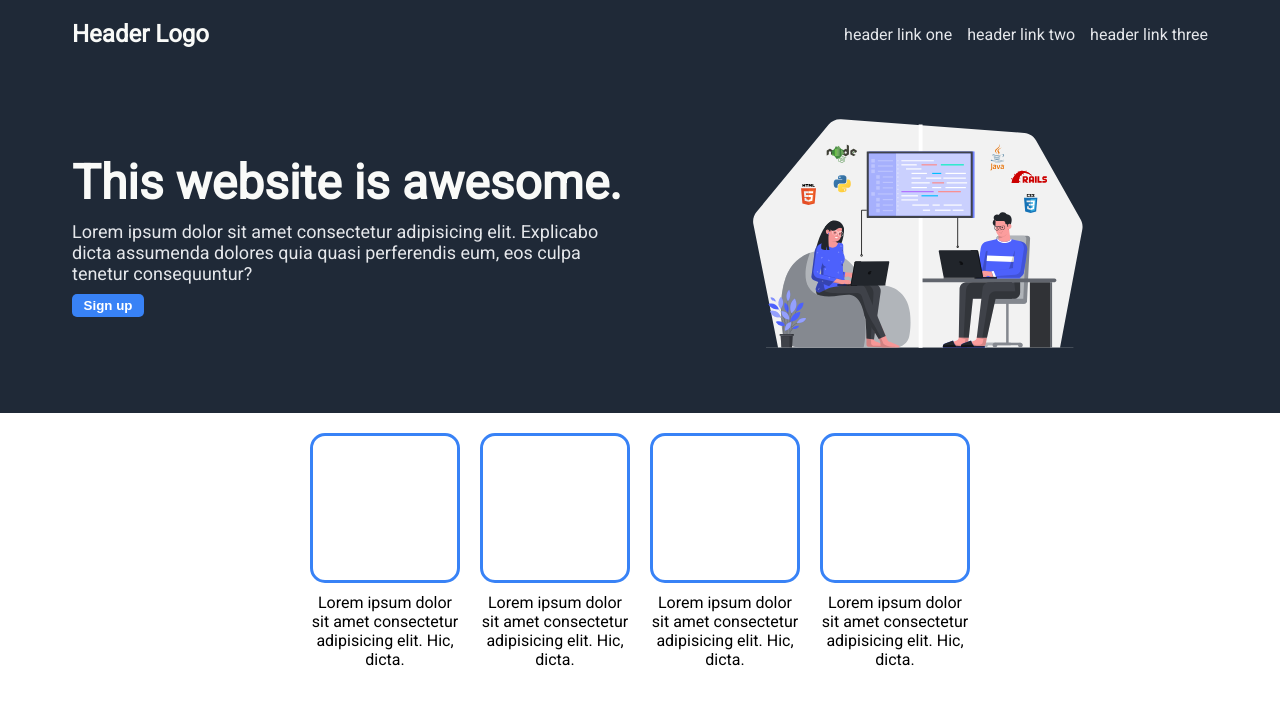
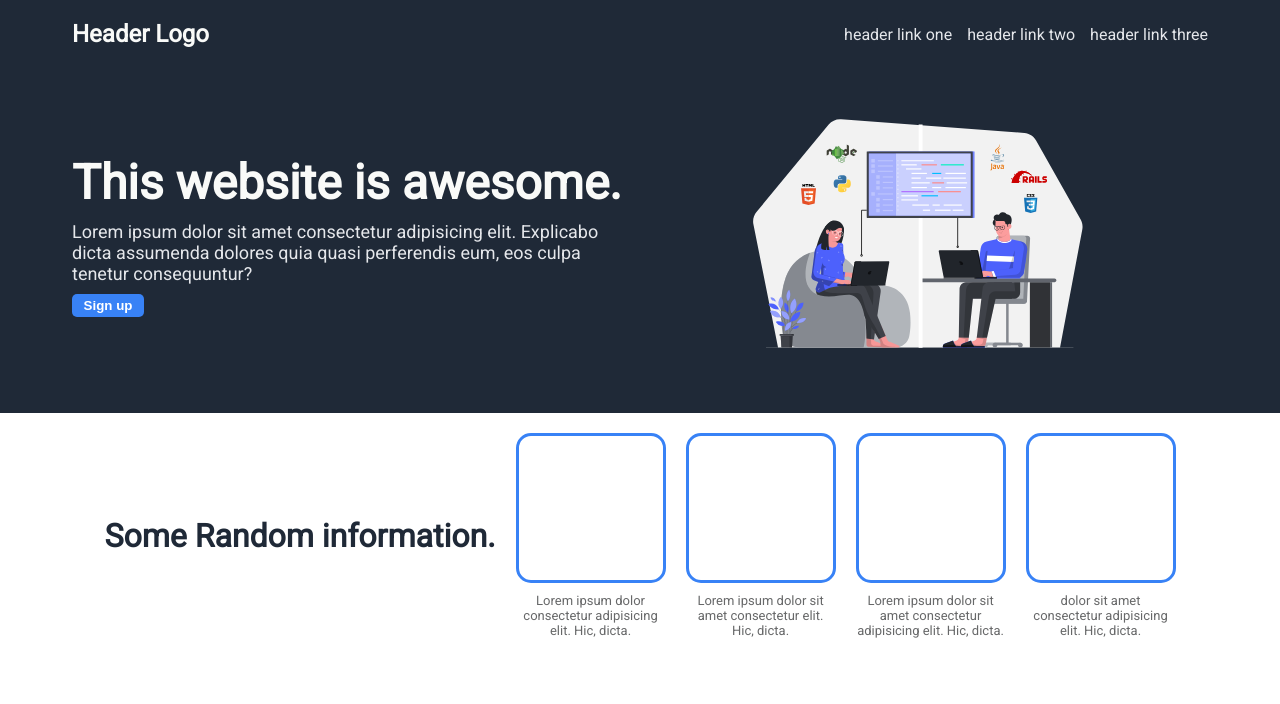
Before and after one commit to mfeti/landing-page, a plain HTML site: page index.html in a window 1280 px wide. Drawn offline with Linux system fonts and the light colour scheme.

Commit message:
Fix the h2 in info-section

```diff
--- a/index.html
+++ b/index.html
@@ -41,12 +41,16 @@
     </div>
 
     <!-- information section -->
+    <div class="info-container">
+      <h2>Some Random information.</h2>
       <div class="info-section">
         <div class="info-card">
           <div class="card"></div>
-        <p>
-          Lorem ipsum dolor sit amet consectetur adipisicing elit. Hic, dicta.
-        </p>
+          <p>Lorem ipsum dolor consectetur adipisicing elit. Hic, dicta.</p>
+        </div>
+        <div class="info-card">
+          <div class="card"></div>
+          <p>Lorem ipsum dolor sit amet consectetur elit. Hic, dicta.</p>
         </div>
         <div class="info-card">
           <div class="card"></div>
@@ -56,15 +60,8 @@
         </div>
         <div class="info-card">
           <div class="card"></div>
-        <p>
-          Lorem ipsum dolor sit amet consectetur adipisicing elit. Hic, dicta.
-        </p>
+          <p>dolor sit amet consectetur adipisicing elit. Hic, dicta.</p>
         </div>
-      <div class="info-card">
-        <div class="card"></div>
-        <p>
-          Lorem ipsum dolor sit amet consectetur adipisicing elit. Hic, dicta.
-        </p>
       </div>
     </div>
   </body>
--- a/style.css
+++ b/style.css
@@ -89,13 +89,26 @@ ul {
 
 /* info section */
 
-.info-section {
+.info-container {
   padding: 20px 72px;
   display: flex;
   gap: 20px;
   flex-wrap: wrap;
   justify-content: center;
   align-items: center;
+}
+
+.info-container h2 {
+  font-size: 32px;
+  color: #1f2937;
+  font-weight: 900;
+}
+
+.info-section {
+  display: flex;
+  gap: 20px;
+  flex-wrap: wrap;
+  justify-content: center;
 }
 
 .info-card {
@@ -114,4 +127,6 @@ ul {
 .info-card p {
   width: 150px;
   text-align: center;
+  color: #676869;
+  font-size: small;
 }
```
Lines whose indentation alone changed are shown as unchanged.
